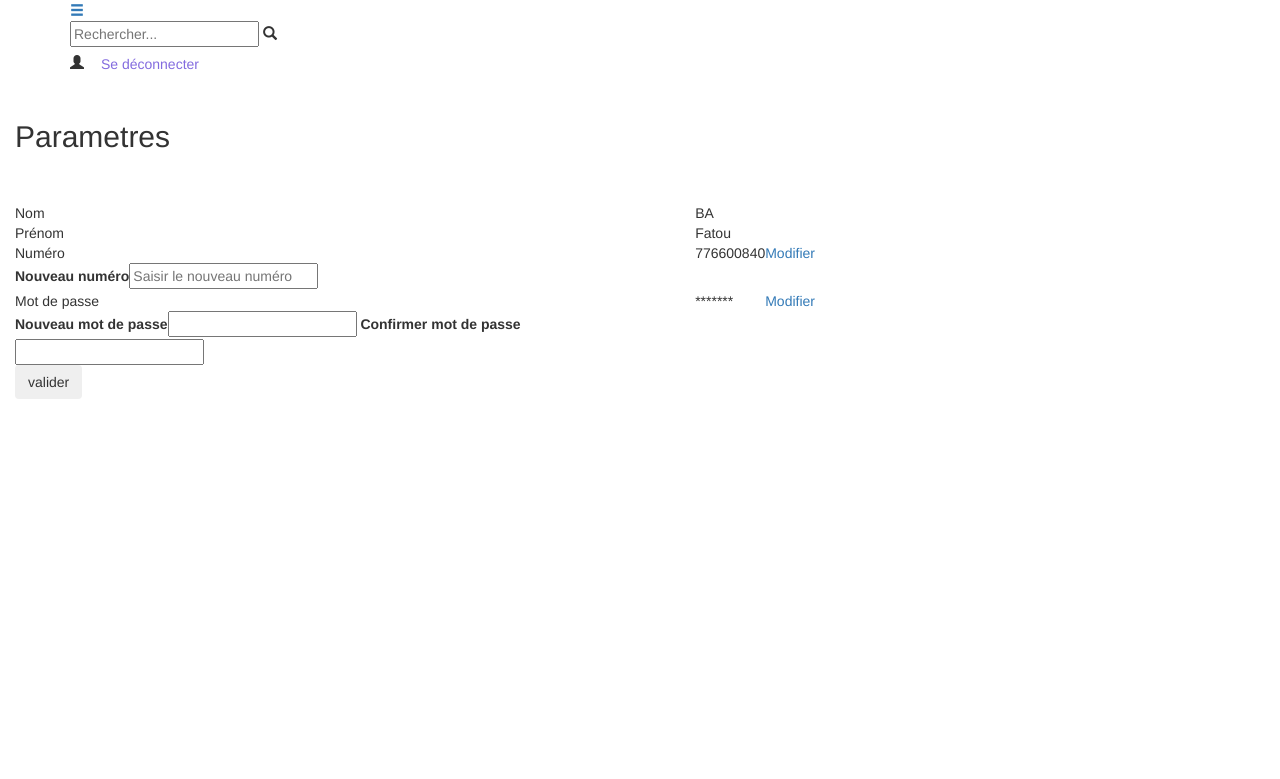
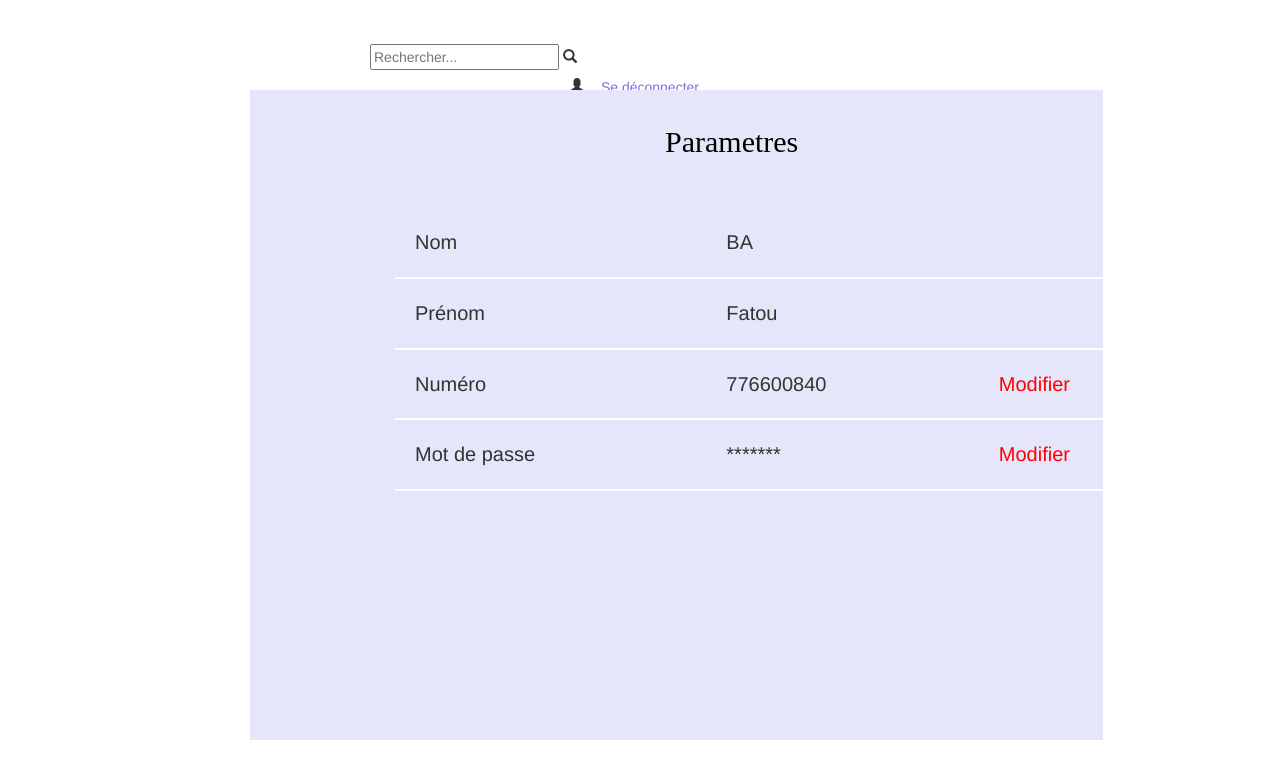
Before and after one commit to CheikhMbacke/Logel, a PHP site: page /param_etu.html in a window 1280 px wide. Shown: the top 779 px of the page. Run offline with PHP 8.4, Linux system fonts and the light colour scheme; some libraries are stand-ins or nearby versions.

Commit message:
Add files via upload
Maj feuilles de sytle

```diff
--- a/style2.css
+++ b/style2.css
@@ -1,3 +1,23 @@
+@media all and (max-device-width:480px){
+	.btn,.ico{
+		display:none;
+	}
+	.icomain{
+		margin-left: 20px
+	}
+	.sidenav a {
+		font-size:18px;
+	}
+	.sidenav .closebtn{
+		padding-left:25px;
+	}
+	.ad{
+		font-size: 20px;margin-left: 30px;margin-top:25px;padding-left: 10px
+
+	}
+
+}
+
 button.bton:focus{
 	background-color: rgb(131,107,223);
 	color:white;
@@ -112,22 +132,86 @@ img div.footer{
   .sidenav a {font-size: 18px;}
 }
 .nbar{
-	height:80px
+	height:70px
 }
 .btnclose{
 	margin-left:195px;margin-top:20px
 }
 .icomain{
-	font-size:30px;margin-left:-200px;color:rgb(131,107,223);
+	font-size:30px;margin-left:-30px;color:rgb(131,107,223);
 }
 .ico{
-	margin-left: 700px;
+	margin-left: 300px
 }
 .user{
-	margin-left:200px;
+	margin-left:500px;
+}
+.icomain2{
+	font-size:30px;margin-left:-100px;color:rgb(131,107,223);
+}
+.ico2{
+	margin-left: 300px
+}
+.user2{
+	margin-left:500px;
 }
 .ad{
 	background-color:rgb(131,107,223);color:white;font-size: 50px;font-weight: bold;
 	border-radius:50%;height:400px;margin-top:140px;margin-left:800px;padding-top:150px;
 	padding-left:30px;
 }
+.add{
+	background-color: lavender;height:650px;margin-left:250px;z-index:-1000px
+}
+.add span.titre{
+	margin-left: 110px;font-size:25px
+}
+hr{
+	border:solid white 1px;
+}
+h2{
+	padding-left:400px;color:black;padding-top:15px;font-family:times new roman
+}
+.val{
+	font-size:20px;
+}
+table{
+	margin-left: 130px
+}
+td,th{
+	height: 70px;border-bottom:solid white 2px
+}
+td span{
+	color:rgb(131,107,223);
+}
+td.val a{
+	color:red;
+}
+span.logo:first-letter{
+	font-weight: bold;font-family:Helvetica;font-size:30px;color:rgb(131,107,223);margin-left:30px;
+
+}
+.hid,.hidee{
+
+}
+input.inp{
+	width:300px;margin-left:20px;border-top:0px;
+}
+.hde,.pw{
+	background-color:white;
+	position : absolute	;
+	top:-9999px;
+	left:-9999px;
+}
+td{
+	padding:20px;border-spacing:5px
+}
+input.valider{
+	background-color: rgb(131,107,223);margin-left:300px;color:white;width:100px;
+
+}
+.valide{
+	position : absolute	;
+	top:-9999px;
+	left:-9999px;
+}
```
